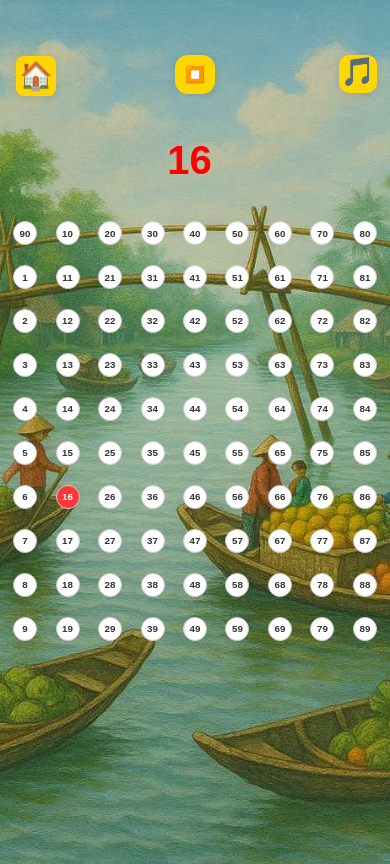
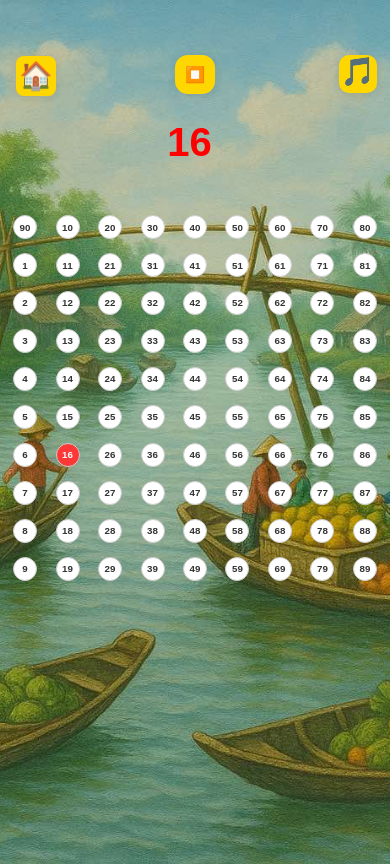
Before and after one commit to NTThanhThao/Loto-Game, a React app: page / in a window 390 px wide. Both pictures are taken after a click on the button "Bắt đầu". Built offline with nearby package versions, Linux system fonts and the light colour scheme.

Commit message:
Fix responsive width 400px

```diff
--- a/src/App.css
+++ b/src/App.css
@@ -400,7 +400,7 @@ body.game-running {
   .number-box {
     width: 28vw;
     height: 28vw;
-    margin-top: 10px;
+    margin-top: 4px;
 
     font-size: 2.5vw;
     min-width: 18px;
@@ -408,7 +408,7 @@ body.game-running {
   }
   .number-container {
     position: relative;
-    margin-top: 10vw;
+    margin-top: 5vw;
   }
   .start-button, .start-button svg {
     width: 80vw;
@@ -430,8 +430,8 @@ body.game-running {
   }
   .history-container {
     font-size: -3.6rem;
-    margin-top: 4vw;
-    margin-bottom: -73vw;
+    margin-top: 1vw;
+    margin-bottom: -63vw;
   }
   .history-item-custom {
     font-size: 2.5rem;
@@ -442,7 +442,7 @@ body.game-running {
     margin-top: 24vw;
   }
   .current-number-display {
-    margin-top: 15.5vw;
+    margin-top: 6.5vw;
     margin-bottom: -220px;
   }
 
```
